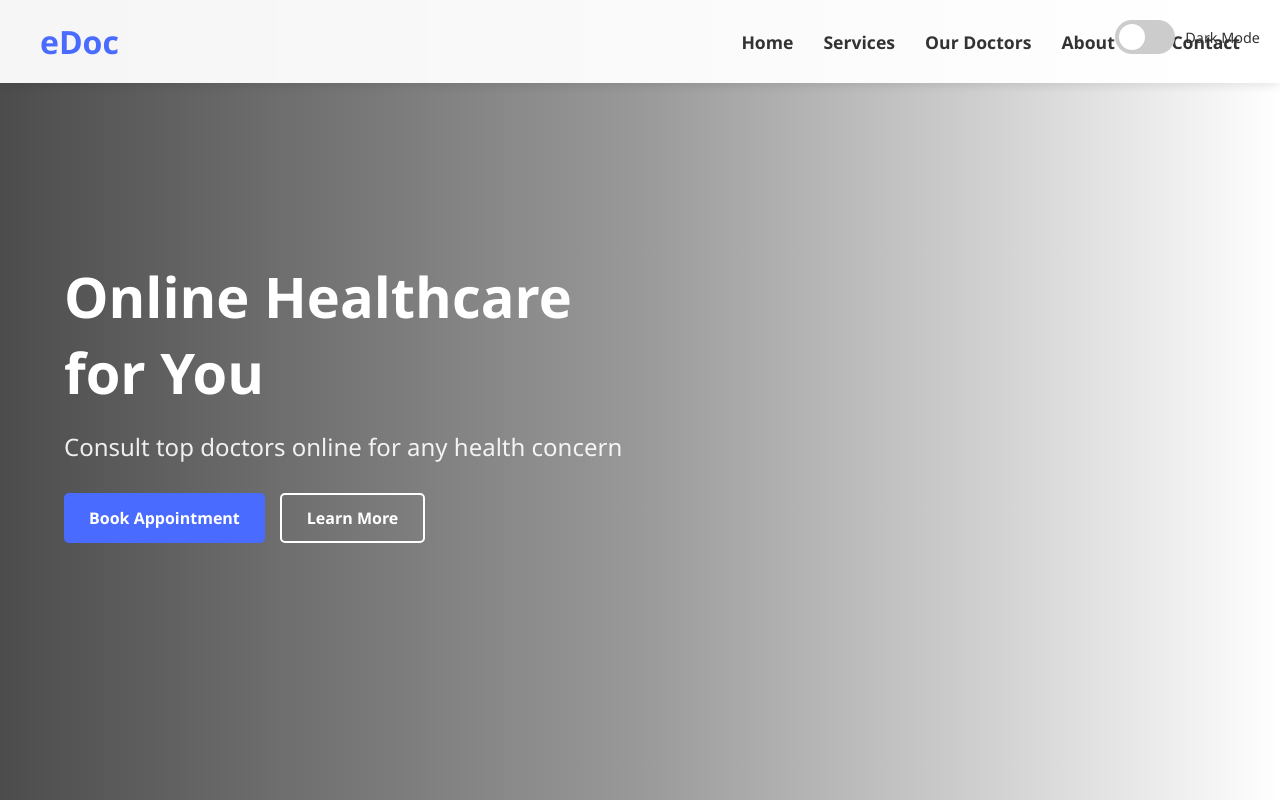
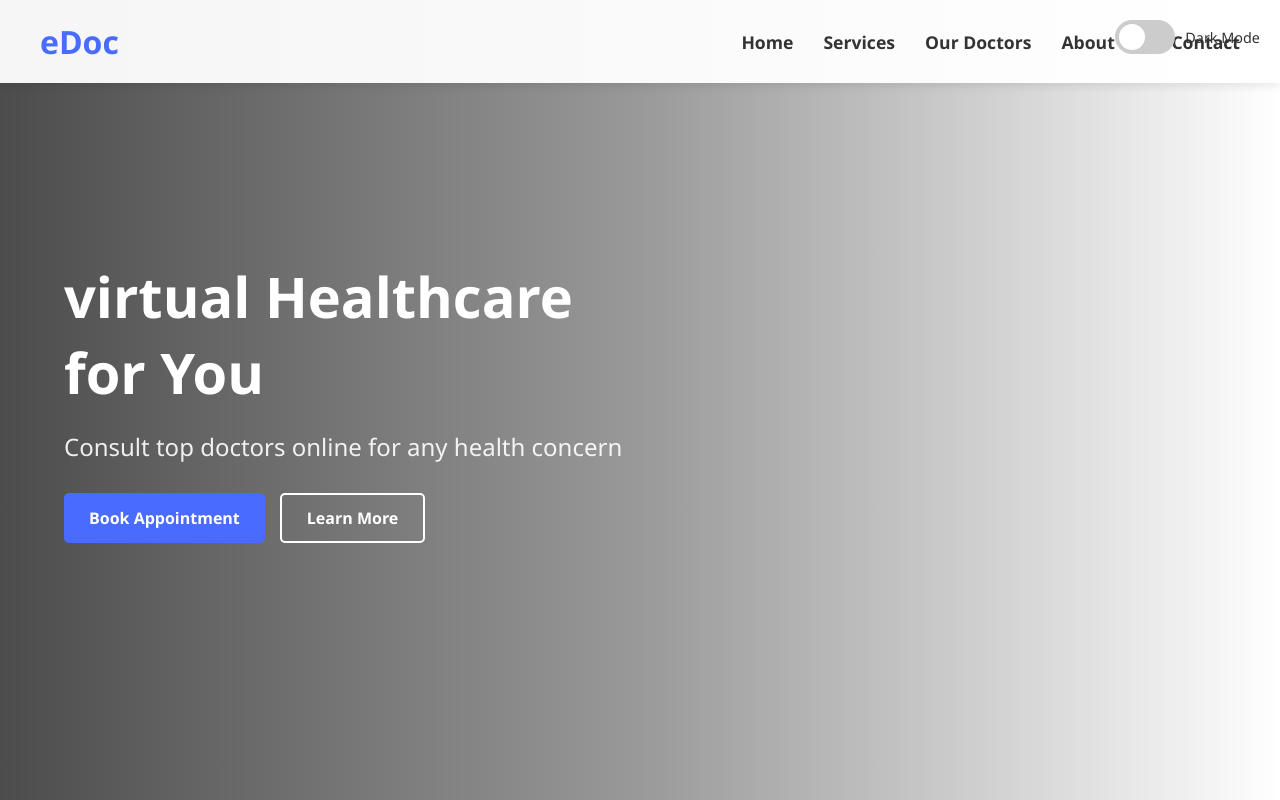
Before and after one commit to TKSanthoshRao/edoc, a plain HTML site: page index.html in a window 1280 px wide. Shown: the top 800 px of the page. Drawn offline with Linux system fonts and the light colour scheme.

Commit message:
Update index.html

```diff
--- a/index.html
+++ b/index.html
@@ -39,7 +39,7 @@
     <main>
         <section id="home" class="hero">
             <div class="hero-content">
-                <h1>Online Healthcare for You</h1>
+                <h1>virtual Healthcare for You</h1>
                 <p>Consult top doctors online for any health concern</p>
                 <div class="hero-buttons">
                     <button class="btn primary-btn">Book Appointment</button>
```
